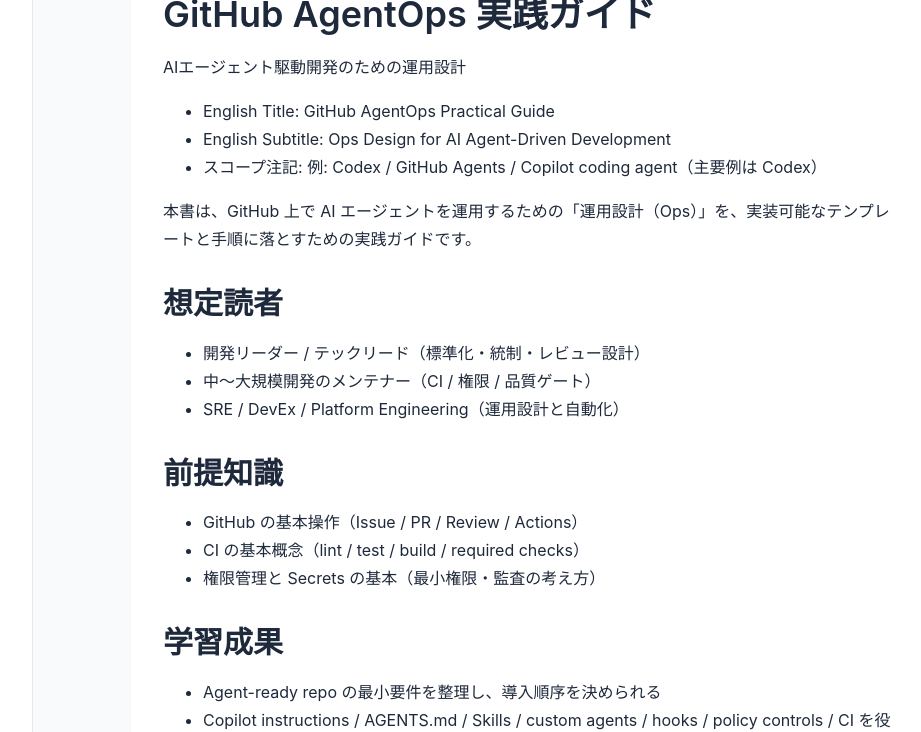
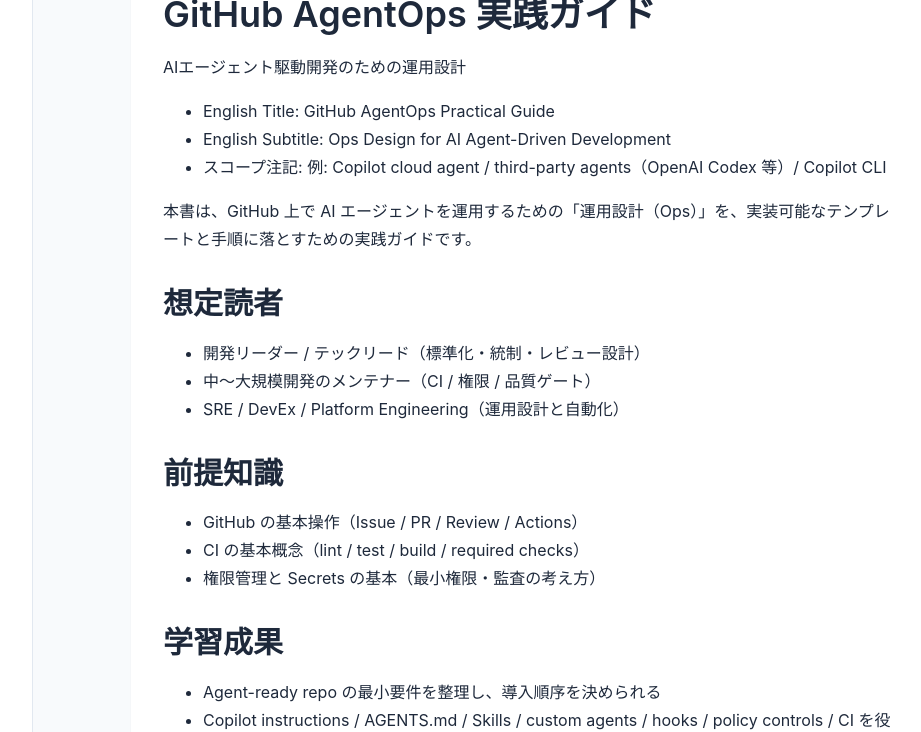
Before and after one commit to itdojp/GitHub-AgentOps-book, a Jekyll site: the page built from docs/index.md, in a window 1280 px wide and 900 px high, cut to the strip 168-900 px from the top of the window. Shown: the whole strip, without its empty margins (247-1168 px from the left). Built offline with Jekyll 4.4.1, drawn with Linux system fonts in a browser that asks for light colours.

Commit message:
docs: align agent product terminology

```diff
--- a/book-config.json
+++ b/book-config.json
@@ -4,7 +4,7 @@
     "subtitle": "AIエージェント駆動開発のための運用設計",
     "titleEn": "GitHub AgentOps Practical Guide",
     "subtitleEn": "Ops Design for AI Agent-Driven Development",
-    "description": "Issue→Agent→PR→反復→マージの運用を、Copilot instructions / AGENTS.md / Skills / custom agents / hooks / policy controls / MCP / tool exposure / CI で標準化するための実践ガイド。例: Codex / GitHub Agents / Copilot coding agent（主要例は Codex）。",
+    "description": "Issue→Agent→PR→反復→マージの運用を、Copilot instructions / AGENTS.md / Skills / custom agents / hooks / policy controls / MCP / tool exposure / CI で標準化するための実践ガイド。例: Copilot cloud agent / third-party agents（OpenAI Codex 等）/ Copilot CLI。",
     "author": {
       "name": "ITDO Inc.",
       "github": "itdojp"
--- a/docs/_config.yml
+++ b/docs/_config.yml
@@ -1,5 +1,5 @@
 title: "GitHub AgentOps 実践ガイド"
-description: "Issue→Agent→PR→反復→マージの運用を、Copilot instructions / AGENTS.md / Skills / custom agents / hooks / policy controls / MCP / tool exposure / CI で標準化するための実践ガイド。例: Codex / GitHub Agents / Copilot coding agent（主要例は Codex）。"
+description: "Issue→Agent→PR→反復→マージの運用を、Copilot instructions / AGENTS.md / Skills / custom agents / hooks / policy controls / MCP / tool exposure / CI で標準化するための実践ガイド。例: Copilot cloud agent / third-party agents（OpenAI Codex 等）/ Copilot CLI。"
 author: "ITDO Inc."
 version: "1.0.0"
 lang: "ja"
--- a/docs/index.md
+++ b/docs/index.md
@@ -9,7 +9,7 @@
 
 - English Title: GitHub AgentOps Practical Guide
 - English Subtitle: Ops Design for AI Agent-Driven Development
-- スコープ注記: 例: Codex / GitHub Agents / Copilot coding agent（主要例は Codex）
+- スコープ注記: 例: Copilot cloud agent / third-party agents（OpenAI Codex 等）/ Copilot CLI
 
 本書は、GitHub 上で AI エージェントを運用するための「運用設計（Ops）」を、実装可能なテンプレートと手順に落とすための実践ガイドです。
 
```
Also changed, not shown: BOOK-PROPOSAL.md (+1 -1 lines), docs/introduction/index.md (+1 -1 lines), index.md (+1 -1 lines), src/introduction/index.md (+1 -1 lines).
